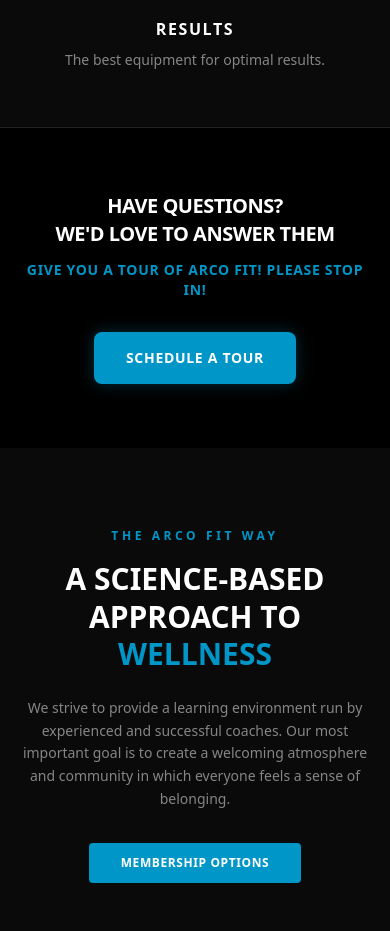
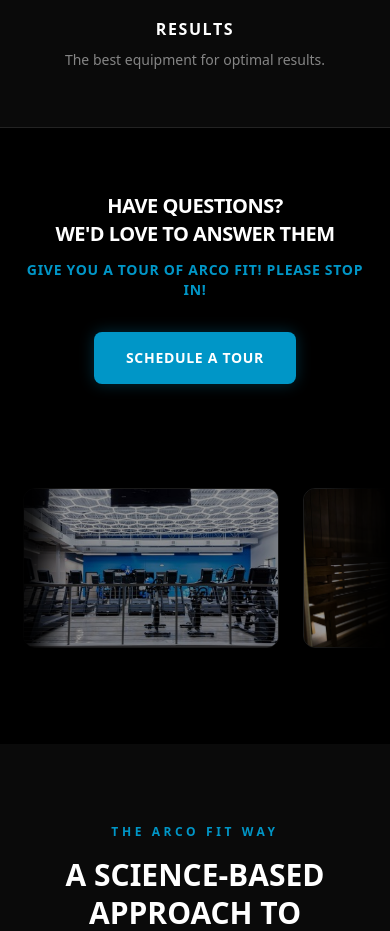
Before and after one commit to neverxpected/arco, a Next.js app: page / in a window 390 px wide. Shown: the part 1265-2196 px from the top of the page. Built offline with nearby package versions, Linux system fonts and the light colour scheme; grey boxes are pictures that could not be loaded.

Commit message:
feat: implement home page with intersection-based reveal animations and infinite marquee photo scroller

```diff
--- a/app/page.tsx
+++ b/app/page.tsx
@@ -104,16 +104,46 @@
       </section>
 
       {/* CTA BANNER */}
-      <section className="reveal opacity-0 translate-y-8 transition-all duration-700 py-16 px-4 text-center">
+      <section className="reveal opacity-0 translate-y-8 transition-all duration-700 py-16 text-center overflow-hidden">
+        <div className="px-4">
           <h2 className="text-xl sm:text-2xl md:text-3xl font-black uppercase tracking-tight mb-3">
             Have Questions?<br className="block sm:hidden" /> We'd Love to Answer Them
           </h2>
           <p className="text-[#0096C7] font-bold text-sm sm:text-base tracking-wider uppercase mb-8">
             Give You a Tour of Arco Fit! Please Stop In!
           </p>
-        <a href="/contact" className="inline-block bg-[#0096C7] hover:bg-[#0077A8] text-white font-bold px-8 py-4 rounded-lg transition-all shadow-[0_0_15px_rgba(0,150,199,0.3)] hover:shadow-[0_0_25px_rgba(0,150,199,0.5)] hover:-translate-y-1 tracking-wider uppercase text-sm">
+          <a href="/contact" className="inline-block bg-[#0096C7] hover:bg-[#0077A8] text-white font-bold px-8 py-4 rounded-lg transition-all shadow-[0_0_15px_rgba(0,150,199,0.3)] hover:shadow-[0_0_25px_rgba(0,150,199,0.5)] hover:-translate-y-1 tracking-wider uppercase text-sm mb-16 relative z-10">
             Schedule A Tour
           </a>
+        </div>
+
+        {/* INFINITE PHOTO SCROLLER */}
+        <div className="relative w-full mt-2 -px-4 mx-auto max-w-[100vw] overflow-hidden">
+          {/* Black fade gradients for edge blending */}
+          <div className="absolute inset-y-0 left-0 w-16 sm:w-32 bg-gradient-to-r from-black via-black/80 to-transparent z-10 pointer-events-none"></div>
+          <div className="absolute inset-y-0 right-0 w-16 sm:w-32 bg-gradient-to-l from-black via-black/80 to-transparent z-10 pointer-events-none"></div>
+
+          <div className="flex w-[max-content] animate-marquee gap-6 px-2 py-8 hover:[animation-play-state:paused] items-center">
+            {/* Render two identical groups side by side for a seamless infinite loop */}
+            {[...Array(2)].map((_, i) => (
+              <div key={i} className="flex gap-6">
+                {[
+                  'acrofit sign.jpg', 'cardio section.jpg', 'custom saunas.jpg', 'group fitness.jpeg', 'gym 1.jpg', 'gym 2.jpg', 'gym 3.jpg', 'gym 4.jpg', 'gym floor.jpg', 'locker rom.jpeg', 'revitalize.jpg', 'world class equipment.jpg', 'yoga and pilates.jpeg'
+                ].map((img, j) => (
+                  <div key={j} className="relative w-64 sm:w-80 h-40 sm:h-56 rounded-xl overflow-hidden shrink-0 group border border-white/10 transition-all duration-500 hover:border-[#0096C7]/60 hover:shadow-[0_0_25px_rgba(0,150,199,0.3)] hover:-translate-y-2 hover:scale-[1.03] cursor-pointer">
+                    <img
+                      src={`/photos/${encodeURIComponent(img)}`}
+                      alt="Gym Facility"
+                      className="w-full h-full object-cover transition-transform duration-700 group-hover:scale-110"
+                      loading="lazy"
+                    />
+                    <div className="absolute inset-0 bg-black/40 group-hover:bg-black/0 transition-colors duration-500"></div>
+                  </div>
+                ))}
+              </div>
+            ))}
+          </div>
+        </div>
       </section>
 
       {/* SCIENCE SECTION */}
--- a/tailwind.config.js
+++ b/tailwind.config.js
@@ -4,7 +4,17 @@
         './app/**/*.{js,ts,jsx,tsx}',
     ],
     theme: {
-        extend: {},
+        extend: {
+            animation: {
+                'marquee': 'marquee 90s linear infinite',
+            },
+            keyframes: {
+                marquee: {
+                    '0%': { transform: 'translateX(0%)' },
+                    '100%': { transform: 'translateX(-50%)' },
+                }
+            }
+        },
     },
     plugins: [],
 }
```
Lines whose indentation alone changed are shown as unchanged.
